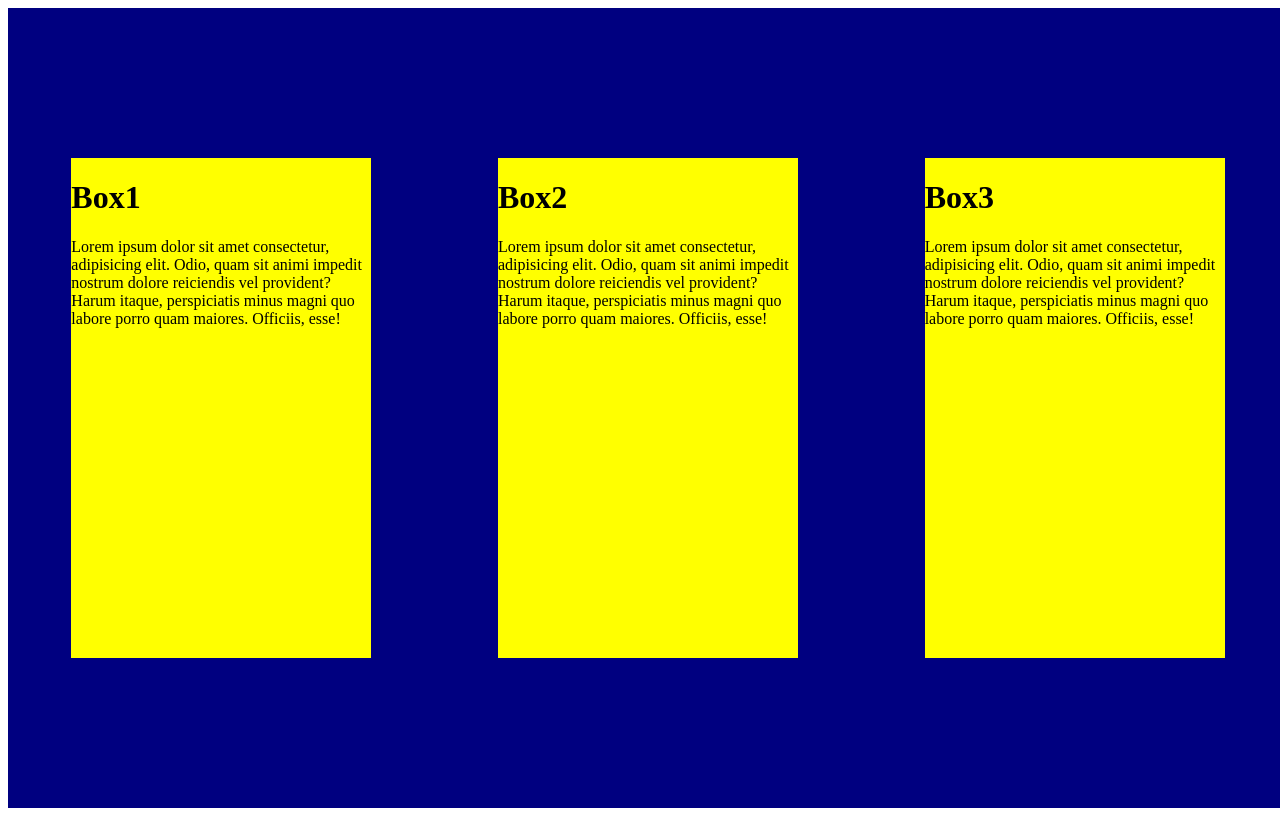
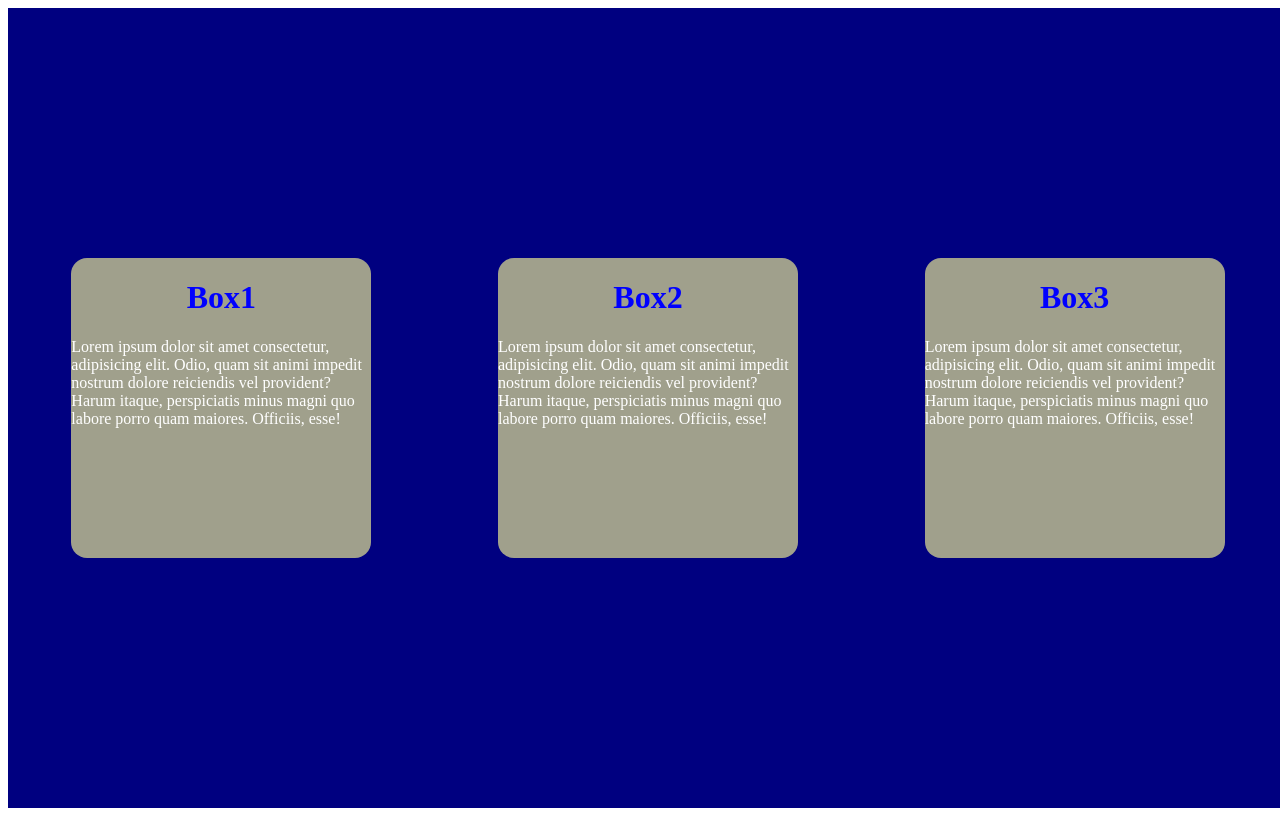
Before and after one commit to Fati-Arezoo/ovabranch, a plain HTML site: page index.html in a window 1280 px wide. Drawn offline with Linux system fonts and the light colour scheme.

Commit message:
change the first style

```diff
--- a/style.css
+++ b/style.css
@@ -9,6 +9,13 @@
 
 .box{
     width: 300px;
-    height: 500px;
-    background-color: yellow;
+    height: 300px;
+    background-color: rgb(160, 160, 140);
+    border-radius: 1rem;
+    color: white;
 }
+
+h1{
+    color:blue;
+    text-align: center;
+}
```
